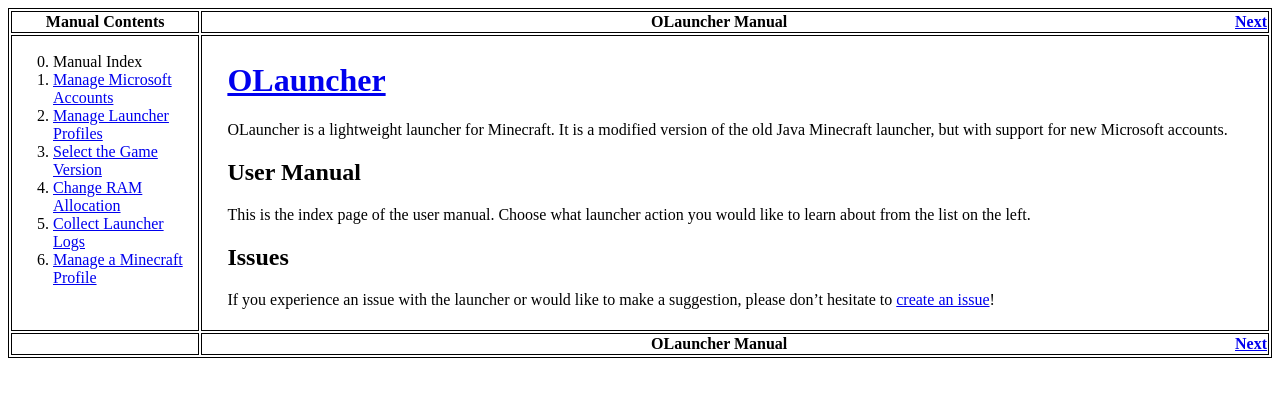
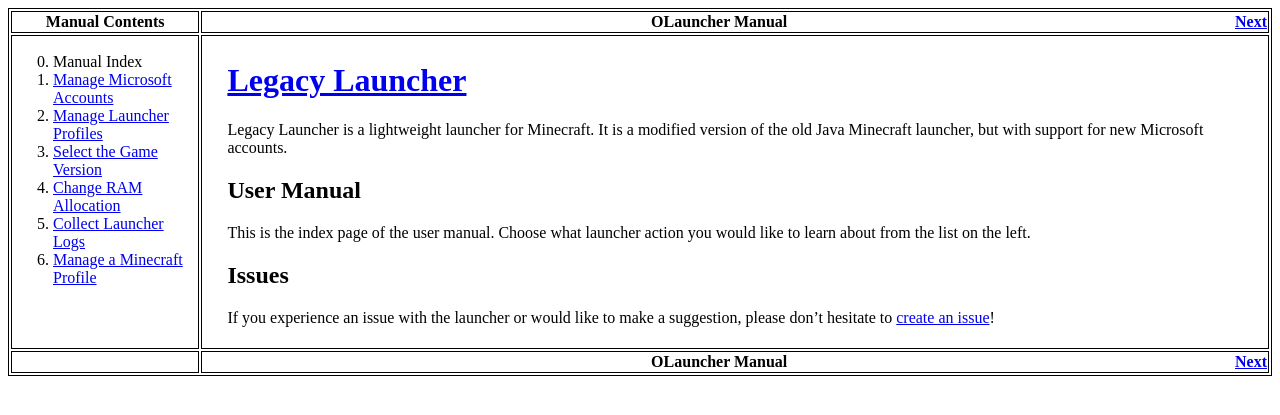
Before and after one commit to ThatsBlueDD/thatsbluedd.github.io, a Jekyll site: the page built from manual/index.md, in a window 1280 px wide. Shown: the top 415 px of the page. Built offline with Jekyll 4.4.1, drawn with Linux system fonts in a browser that asks for light colours.

Commit message:
Rename to Legacy Launcher in index.md

```diff
--- a/manual/index.md
+++ b/manual/index.md
@@ -3,8 +3,8 @@
 title: Index
 ---
 
-# [OLauncher](https://github.com/olauncher/olauncher)
-OLauncher is a lightweight launcher for Minecraft. It is a modified version of the old Java Minecraft launcher, but with support for new Microsoft accounts.
+# [Legacy Launcher](https://github.com/olauncher/olauncher)
+Legacy Launcher is a lightweight launcher for Minecraft. It is a modified version of the old Java Minecraft launcher, but with support for new Microsoft accounts.
 
 ## User Manual
 This is the index page of the user manual. Choose what launcher action you would like to learn about from the list on the left.
```
